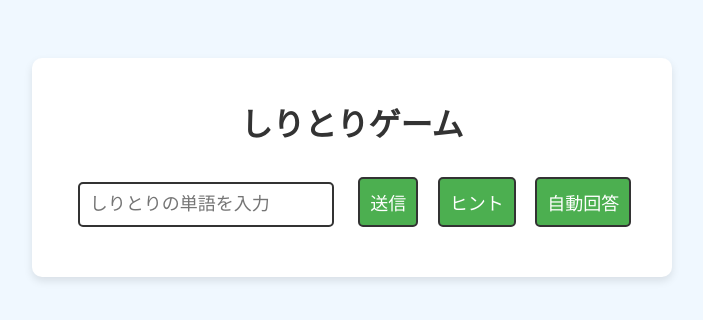
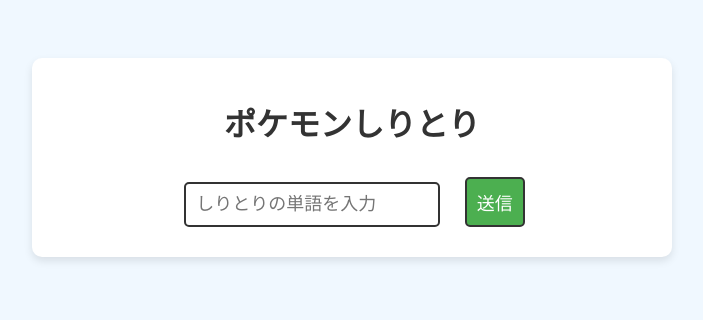
Before and after one commit to Nana-clouding/poke-Opt, a plain HTML site: page index.html in a window 1280 px wide. Shown: the whole page, without its empty margins (288-991 px from the left). Drawn offline with Linux system fonts and the light colour scheme.

Commit message:
Update index.html

```diff
--- a/index.html
+++ b/index.html
@@ -3,20 +3,17 @@
 <head>
     <meta charset="UTF-8">
     <meta name="viewport" content="width=device-width, initial-scale=1.0">
-    <title>しりとりゲーム</title>
+    <title>Pokemon Siritori</title>
     <!-- CSSファイルのリンク -->
     <link rel="stylesheet" href="style.css">
 </head>
 <body>
     <div class="container">
-        <h1>しりとりゲーム</h1>
+        <h1>ポケモンしりとり</h1>
         <div id="history"></div>
         <input type="text" id="userInput" placeholder="しりとりの単語を入力">
         <button id="submitBtn">送信</button>
-        <button id="hintBtn">ヒント</button>
-        <button id="autoPlayBtn">自動回答</button>
         <div id="botResponse"></div>
-        <div id="result"></div>
     </div>
 
     <!-- JavaScriptファイルのリンク -->
```
